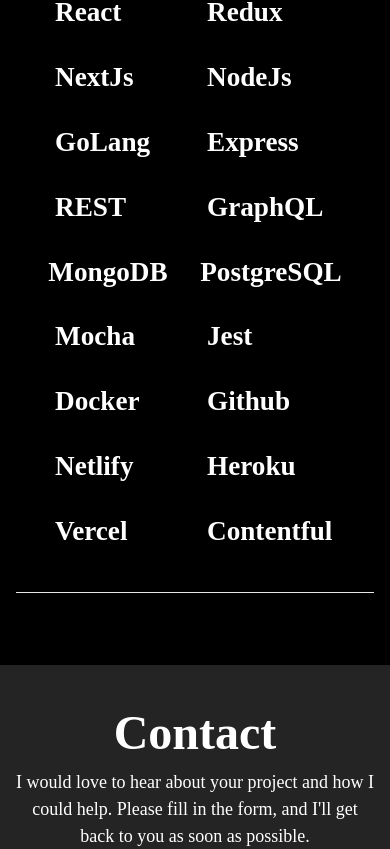
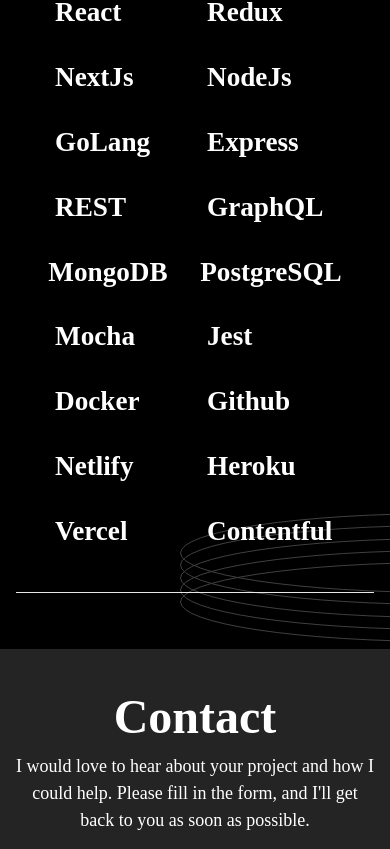
Before and after one commit to SeyfBaskara/Portfolio, a Next.js app: page / in a window 390 px wide. Shown: the part 999-1848 px from the top of the page. Built offline with nearby package versions, Linux system fonts and the light colour scheme.

Commit message:
add pattern circle on technologies component

```diff
--- a/components/PaternCircle.tsx
+++ b/components/PaternCircle.tsx
@@ -9,6 +9,7 @@
 const style = {
    header: 'absolute top-32 -left-[25rem] sm:top-16 sm:-left-[20rem] md:top-24 md:-left-48',
    footer: 'absolute bottom-60 -left-[21rem] sm:bottom-28 lg:-left-48 lg:bottom-32',
+   techStack: 'absolute -bottom-0 -right-80 md:bottom-10 md:-right-72 lg:-right-60',
 }
 
 const PaternCircle: React.FC<IProps> = ({ header, footer }) => {
@@ -19,7 +20,7 @@
                <Image src="/images/pattern-circle.svg" alt="pattern circle" width={129} height={129} />
             </div>
          )}
-         <div className={`${header ? style.header : style.footer}`}>
+         <div className={`${header ? style.header : footer ? style.footer : style.techStack}`}>
             <Image src="/images/pattern-rings.svg" alt="pattern circle" width={530} height={129} />
          </div>
       </section>
--- a/components/Technologies.tsx
+++ b/components/Technologies.tsx
@@ -1,9 +1,10 @@
 import React from 'react'
 import data from '../data/data.json'
+import PaternCircle from './PaternCircle'
 
 const Technologies = (): JSX.Element => {
    return (
-      <section aria-label="technologies" className="relative p-4 mt-10 mb-14 sm:mt-0">
+      <section aria-label="technologies" className="relative overflow-hidden p-4 mt-10 pb-14 sm:mt-0">
          <div className="md:w-11/12 md:m-auto lg:w-4/5">
             <ul className="border-b border-t py-10 flex flex-wrap items-center justify-center gap-6 sm:py-20 md:border-b-0">
                {data.tools.map((tool, index) => (
@@ -13,6 +14,7 @@
                ))}
             </ul>
          </div>
+         <PaternCircle />
       </section>
    )
 }
```
